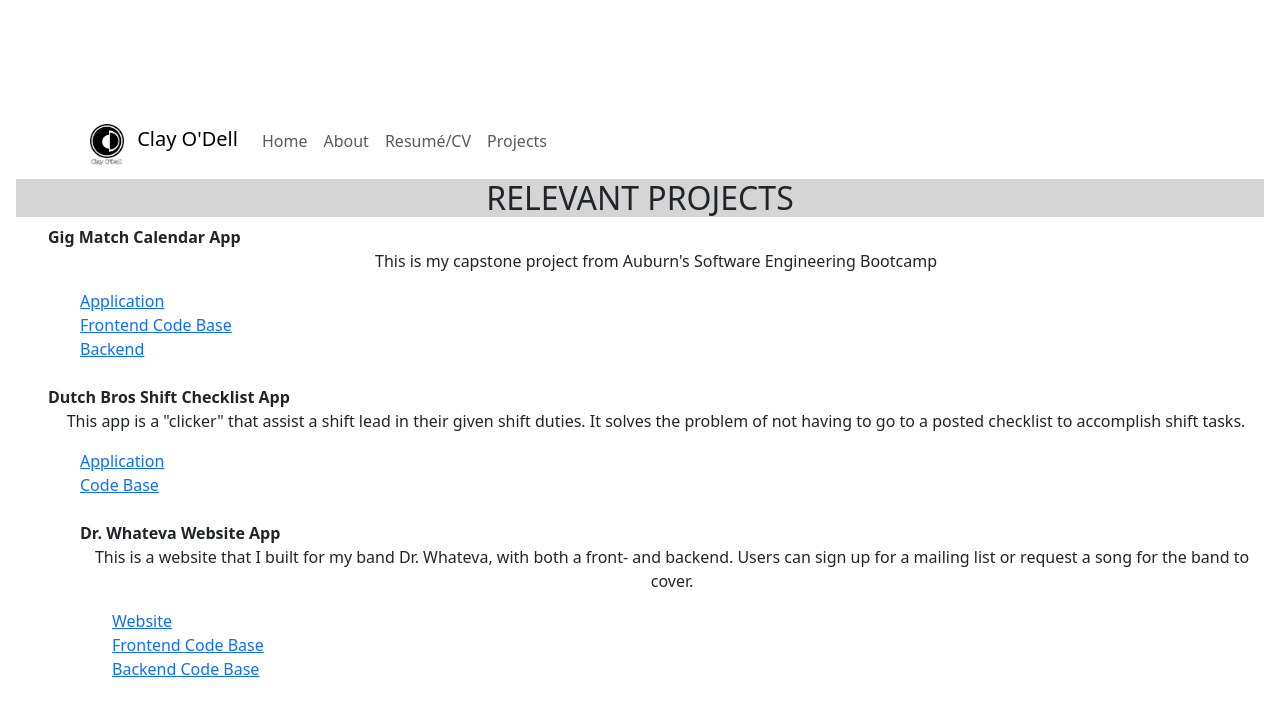
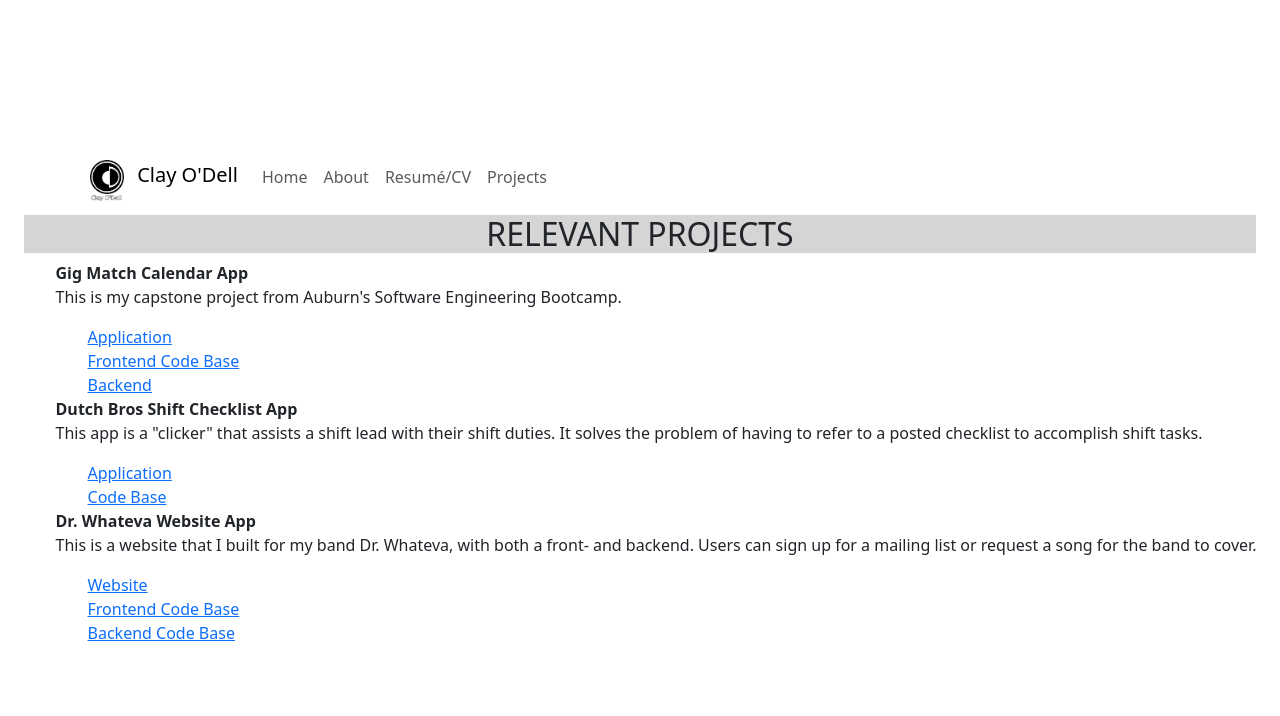
Before and after one commit to clay-odell/clayodell_com_Frontend, a React (Vite) app: page /projects in a window 1280 px wide. Shown: the top 716 px of the page. Built offline with nearby package versions, Linux system fonts and the light colour scheme.

Commit message:
updated projects

```diff
--- a/src/Projects.jsx
+++ b/src/Projects.jsx
@@ -1,4 +1,3 @@
-import { useState } from "react";
 const Projects = () => {
   return (
     <>
@@ -6,10 +5,8 @@ const Projects = () => {
       <ul>
         <li>
           <strong>Gig Match Calendar App</strong>
-        </li>
           <p>
-          This is my capstone project from Auburn's Software Engineering
-          Bootcamp
+            This is my capstone project from Auburn's Software Engineering Bootcamp.
           </p>
           <ul>
             <li>
@@ -23,17 +20,16 @@ const Projects = () => {
               </a>
             </li>
             <li>
-            <a href="https://github.com/clay-odell/GigMatch_Backend">Backend</a>
+              <a href="https://github.com/clay-odell/GigMatch_Backend">
+                Backend
+              </a>
             </li>
           </ul>
+        </li>
         <li>
-          <br />
           <strong>Dutch Bros Shift Checklist App</strong>
-        </li>
           <p>
-          This app is a "clicker" that assist a shift lead in their given shift
-          duties. It solves the problem of not having to go to a posted
-          checklist to accomplish shift tasks.
+            This app is a "clicker" that assists a shift lead with their shift duties. It solves the problem of having to refer to a posted checklist to accomplish shift tasks.
           </p>
           <ul>
             <li>
@@ -46,14 +42,13 @@ const Projects = () => {
                 Code Base
               </a>
             </li>
+          </ul>
+        </li>
         <li>
-            <br />
           <strong>Dr. Whateva Website App</strong>
-          </li>
           <p>
-            This is a website that I built for my band Dr. Whateva, with both a
-            front- and backend. Users can sign up for a mailing list or request
-            a song for the band to cover.
+            This is a website that I built for my band Dr. Whateva, with both a front- and backend.
+            Users can sign up for a mailing list or request a song for the band to cover.
           </p>
           <ul>
             <li>
@@ -72,9 +67,10 @@ const Projects = () => {
               </a>
             </li>
           </ul>
-        </ul>
+        </li>
       </ul>
     </>
   );
 };
+
 export default Projects;
```
Lines whose indentation alone changed are shown as unchanged.
